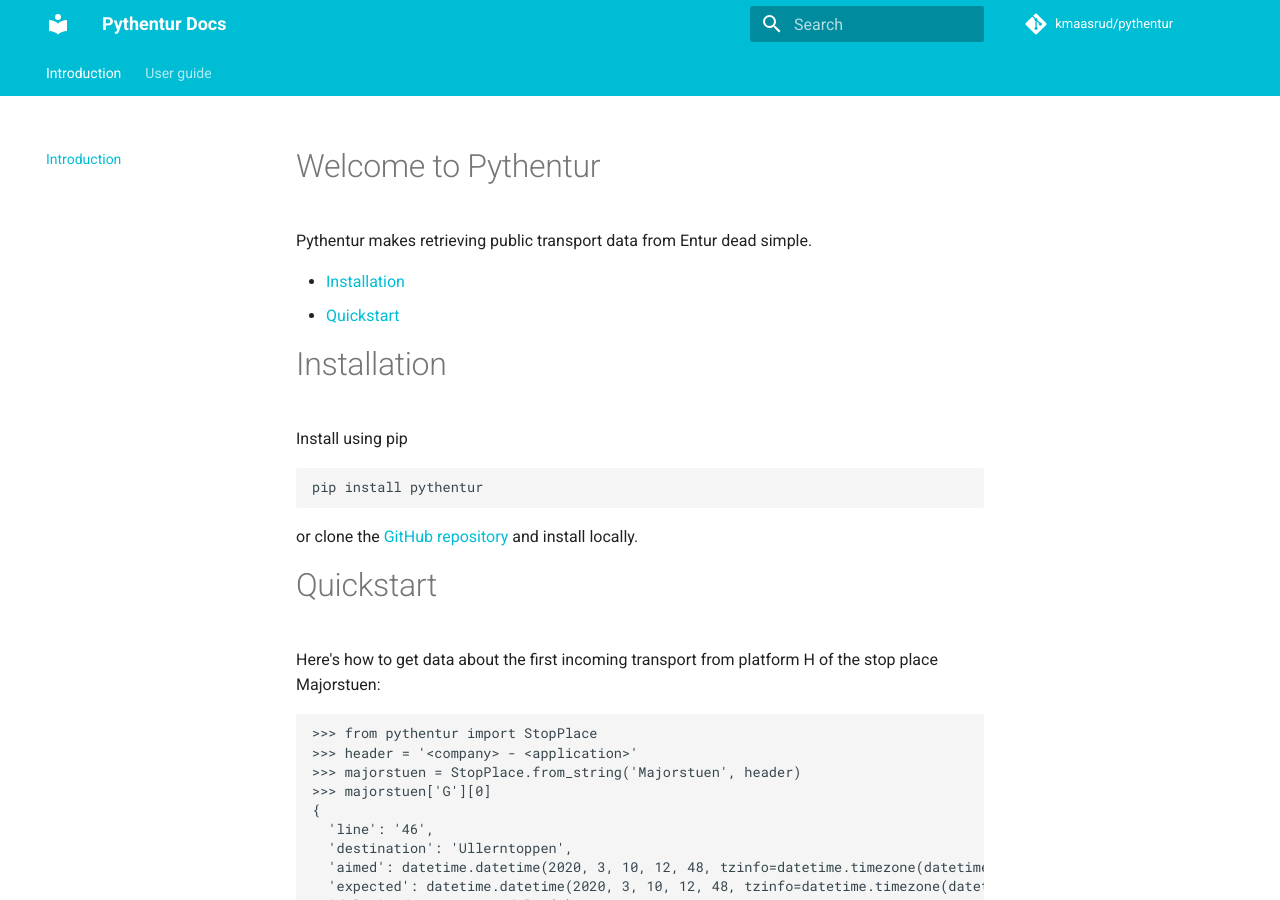
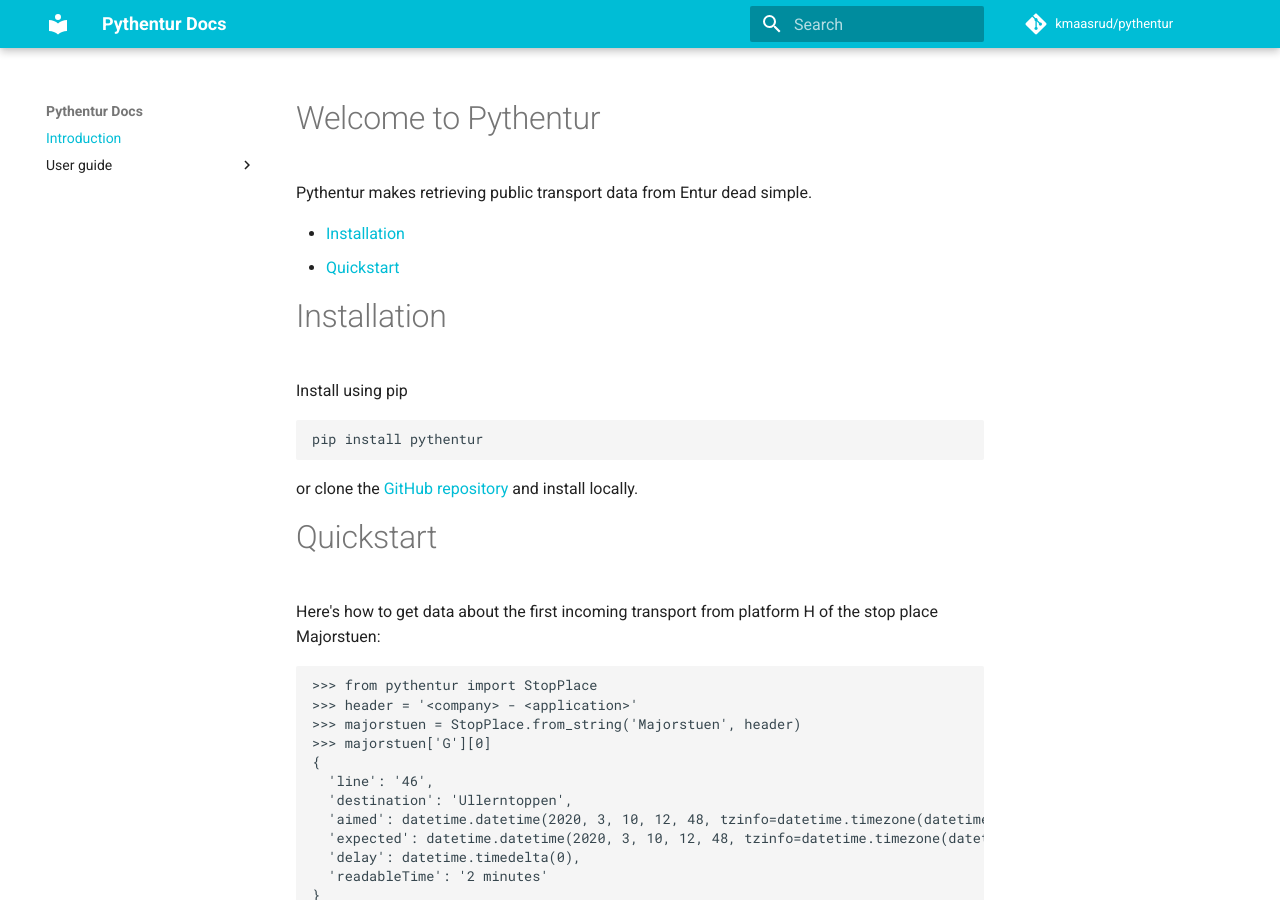
Before and after one commit to kmaasrud/pythentur, an MkDocs documentation site: the page built from docs/index.md, in a window 1280 px wide and 900 px high. Built offline with MkDocs 1.6.1 and Material for MkDocs 9.7.7, drawn with Linux system fonts in a browser that asks for light colours; comment, search, counter and statistics services are not loaded; old or Windows-style settings are respelled for this version of MkDocs.

Commit message:
Tried nav structure

```diff
--- a/mkdocs.yml
+++ b/mkdocs.yml
@@ -4,13 +4,15 @@
 
 theme:
   name: material
-  feature:
-    tabs: true
   palette:
     primary: cyan
 
 repo_name: 'kmaasrud/pythentur'
 repo_url: 'https://github.com/kmaasrud/pythentur'
+
+markdown_extensions:
+  - markdown.extensions.toc:
+    permalink: true
 
 pages:
   - 'Introduction': 'index.md'
```
